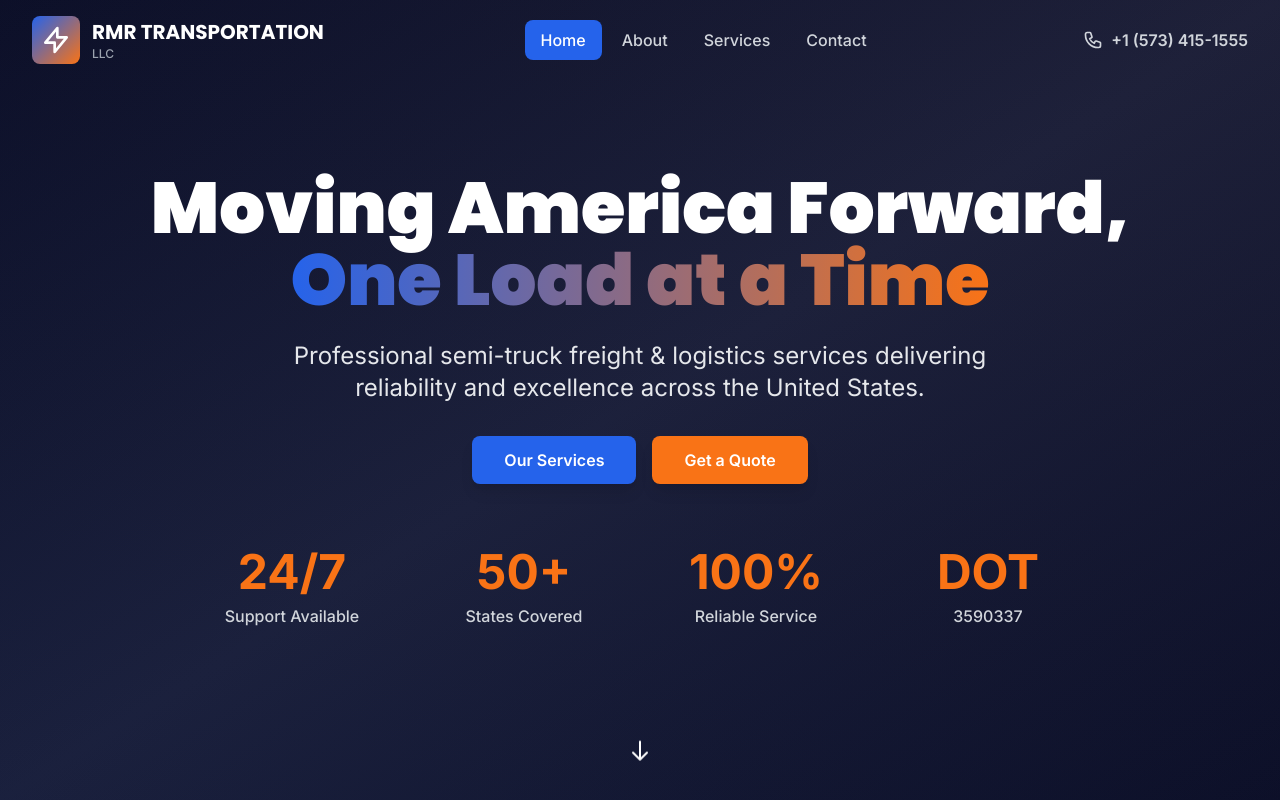
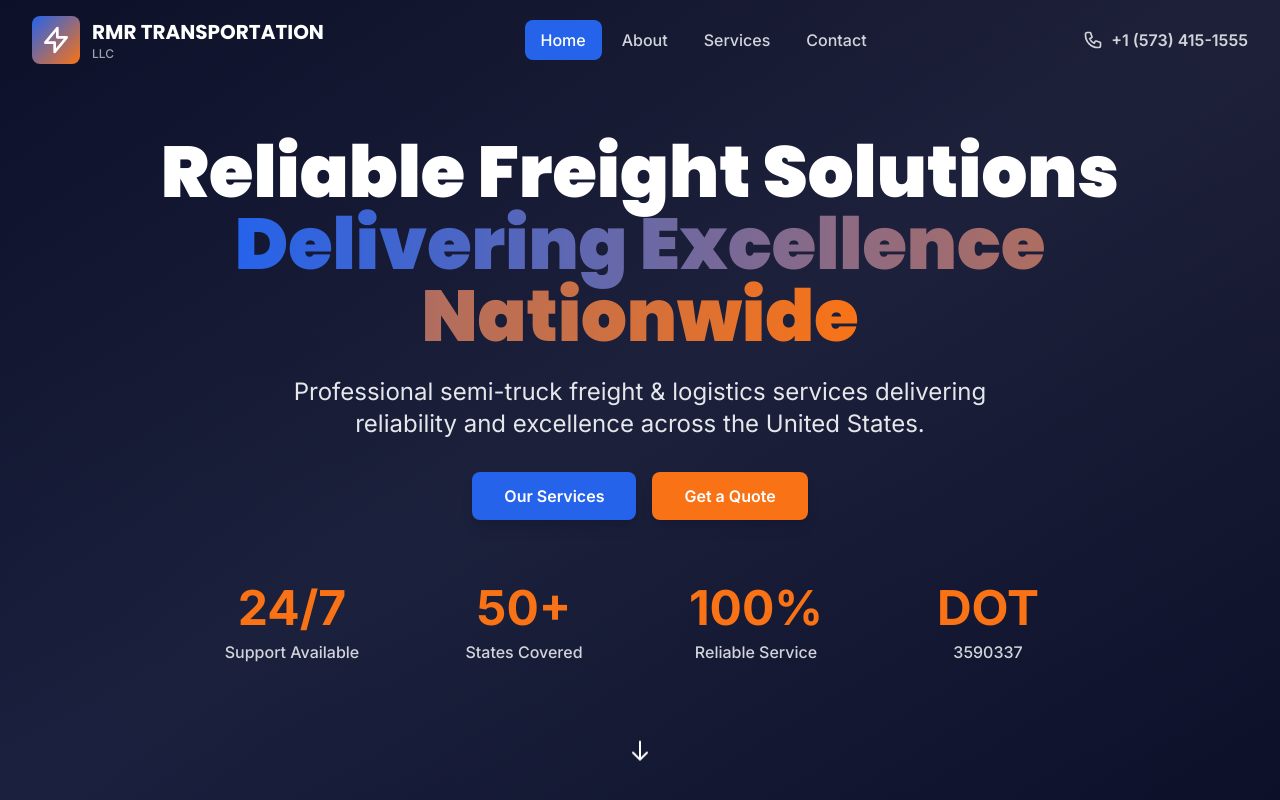
Before and after one commit to DeveloperRMR/rmr-website, a React (Vite) app in the folder frontend/: page / in a window 1280 px wide. Shown: the top 800 px of the page. Built offline with nearby package versions, Linux system fonts and the light colour scheme.

Commit message:
Update Home.jsx

```diff
--- a/frontend/src/pages/Home.jsx
+++ b/frontend/src/pages/Home.jsx
@@ -96,9 +96,9 @@
         {/* Content */}
         <div className="relative z-10 max-w-7xl mx-auto px-4 sm:px-6 lg:px-8 text-center">
           <h1 className="text-4xl md:text-6xl lg:text-7xl font-display font-black text-white mb-6 animate-fade-in">
-            Moving America Forward,
+            Reliable Freight Solutions
             <br />
-            <span className="text-gradient">One Load at a Time</span>
+            <span className="text-gradient">Delivering Excellence Nationwide</span>
           </h1>
           <p className="text-xl md:text-2xl text-gray-200 mb-8 max-w-3xl mx-auto animate-slide-up">
             Professional semi-truck freight & logistics services delivering reliability and excellence across the United States.
```
